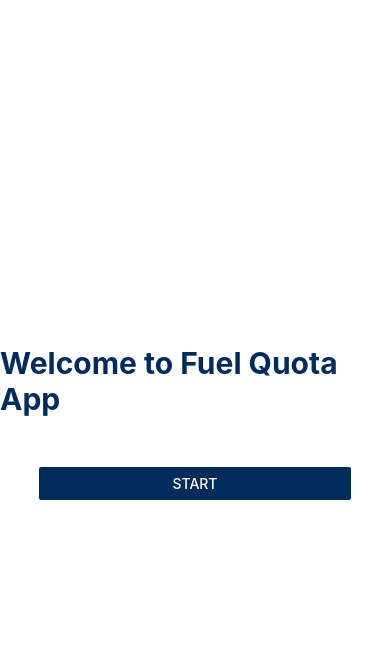
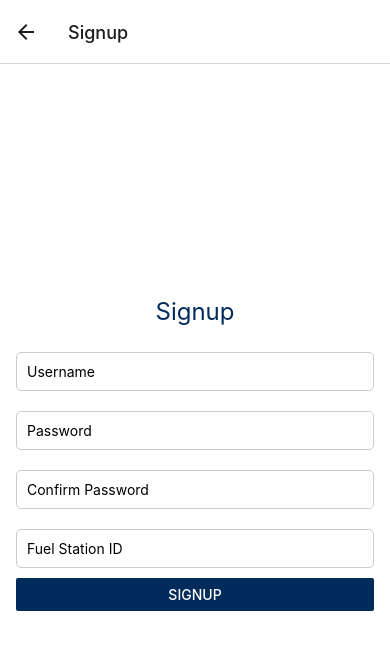
Before and after one commit to Khemz-Developer/fuel-quota-management-frontend-Project, a React Native app in the folder FuelQuotaApp/: screen /Signup in a window 390 px wide. Shown: the top 650 px of the page. Built offline with nearby package versions, Linux system fonts and the light colour scheme.

Commit message:
signupscreen added

```diff
--- a/FuelQuotaApp/navigation/MainNavigator.js
+++ b/FuelQuotaApp/navigation/MainNavigator.js
@@ -6,6 +6,7 @@ import LoginScreen from "../screens/LoginScreen";
 import HomeScreen from "../screens/Homescreen";
 import QRScannerScreen from "../screens/QRScannerScreen";
 import StartingScreen from "../screens/StartingScreen";
+import SignupScreen from "../screens/SignupScreen";
 
 const Stack = createStackNavigator();
 
@@ -23,6 +24,7 @@ export default function MainNavigator() {
           component={LoginScreen}
           options={{ title: "Login" }}
         />
+        <Stack.Screen name="Signup" component={SignupScreen} />
         <Stack.Screen
           name="Home"
           component={HomeScreen}
--- a/FuelQuotaApp/screens/LoginScreen.js
+++ b/FuelQuotaApp/screens/LoginScreen.js
@@ -1,6 +1,14 @@
 // screens/LoginScreen.js
 import React, { useState } from "react";
-import { View, Text, TextInput, Alert, Button, StyleSheet } from "react-native";
+import {
+  View,
+  Text,
+  TextInput,
+  Alert,
+  Button,
+  TouchableOpacity,
+  StyleSheet,
+} from "react-native";
 
 export default function LoginScreen({ navigation }) {
   const [username, setUsername] = useState("");
@@ -30,7 +38,21 @@ export default function LoginScreen({ navigation }) {
         value={password}
         onChangeText={setPassword}
       />
-      <Button title="Login" onPress={handleLogin} color="#001f3f" />
+      <View style={styles.buttonContainer}>
+        <TouchableOpacity
+          onPress={() => navigation.navigate("Signup")}
+          style={styles.button}
+        >
+          <Text style={styles.buttonText}>Don't have an account? Signup</Text>
+        </TouchableOpacity>
+
+        {/* Spacer between buttons */}
+        <View style={{ height: 10 }} />
+
+        <TouchableOpacity onPress={handleLogin} style={styles.button}>
+          <Text style={styles.buttonText}>Login</Text>
+        </TouchableOpacity>
+      </View>
     </View>
   );
 }
@@ -46,6 +68,7 @@ const styles = StyleSheet.create({
     fontSize: 24,
     marginBottom: 20,
     color: "#002B5B",
+    textAlign: "center",
   },
   input: {
     height: 40,
@@ -54,4 +77,17 @@ const styles = StyleSheet.create({
     marginBottom: 20,
     paddingHorizontal: 10,
   },
+  buttonContainer: {
+    marginTop: 20,
+  },
+  button: {
+    backgroundColor: "#001f3f",
+    padding: 12,
+    borderRadius: 5,
+    alignItems: "center",
+  },
+  buttonText: {
+    color: "#fff",
+    fontSize: 16,
+  },
 });
--- /dev/null
+++ b/FuelQuotaApp/screens/SignupScreen.js
@@ -0,0 +1,79 @@
+// screens/SignupScreen.js
+import React, { useState } from "react";
+import { View, Text, TextInput, Button, Alert, StyleSheet } from "react-native";
+
+const SignupScreen = ({ navigation }) => {
+  const [username, setUsername] = useState("");
+  const [password, setPassword] = useState("");
+  const [confirmPassword, setConfirmPassword] = useState("");
+  const [fuelStationID, setFuelStationID] = useState("");
+
+  const handleSignup = () => {
+    if (password !== confirmPassword) {
+      Alert.alert("Error", "Passwords do not match");
+      return;
+    }
+    // Handle further signup logic, like API call or local validation
+    Alert.alert("Success", "Signup successful!");
+    navigation.navigate("Login"); // After successful signup, navigate to Login
+  };
+
+  return (
+    <View style={styles.container}>
+      <Text style={styles.title}>Signup</Text>
+
+      <TextInput
+        placeholder="Username"
+        value={username}
+        onChangeText={setUsername}
+        style={styles.input}
+      />
+      <TextInput
+        placeholder="Password"
+        value={password}
+        onChangeText={setPassword}
+        secureTextEntry
+        style={styles.input}
+      />
+      <TextInput
+        placeholder="Confirm Password"
+        value={confirmPassword}
+        onChangeText={setConfirmPassword}
+        secureTextEntry
+        style={styles.input}
+      />
+      <TextInput
+        placeholder="Fuel Station ID"
+        value={fuelStationID}
+        onChangeText={setFuelStationID}
+        style={styles.input}
+      />
+
+      <Button title="Signup" onPress={handleSignup} color="#002B5B" />
+    </View>
+  );
+};
+
+const styles = StyleSheet.create({
+  container: {
+    flex: 1,
+    padding: 16,
+    justifyContent: "center",
+    backgroundColor: "#fff",
+  },
+  title: {
+    fontSize: 24,
+    marginBottom: 16,
+    textAlign: "center",
+    color: "#002B5B",
+  },
+  input: {
+    borderWidth: 1,
+    borderColor: "#ccc",
+    padding: 10,
+    marginVertical: 10,
+    borderRadius: 5,
+  },
+});
+
+export default SignupScreen;
```
